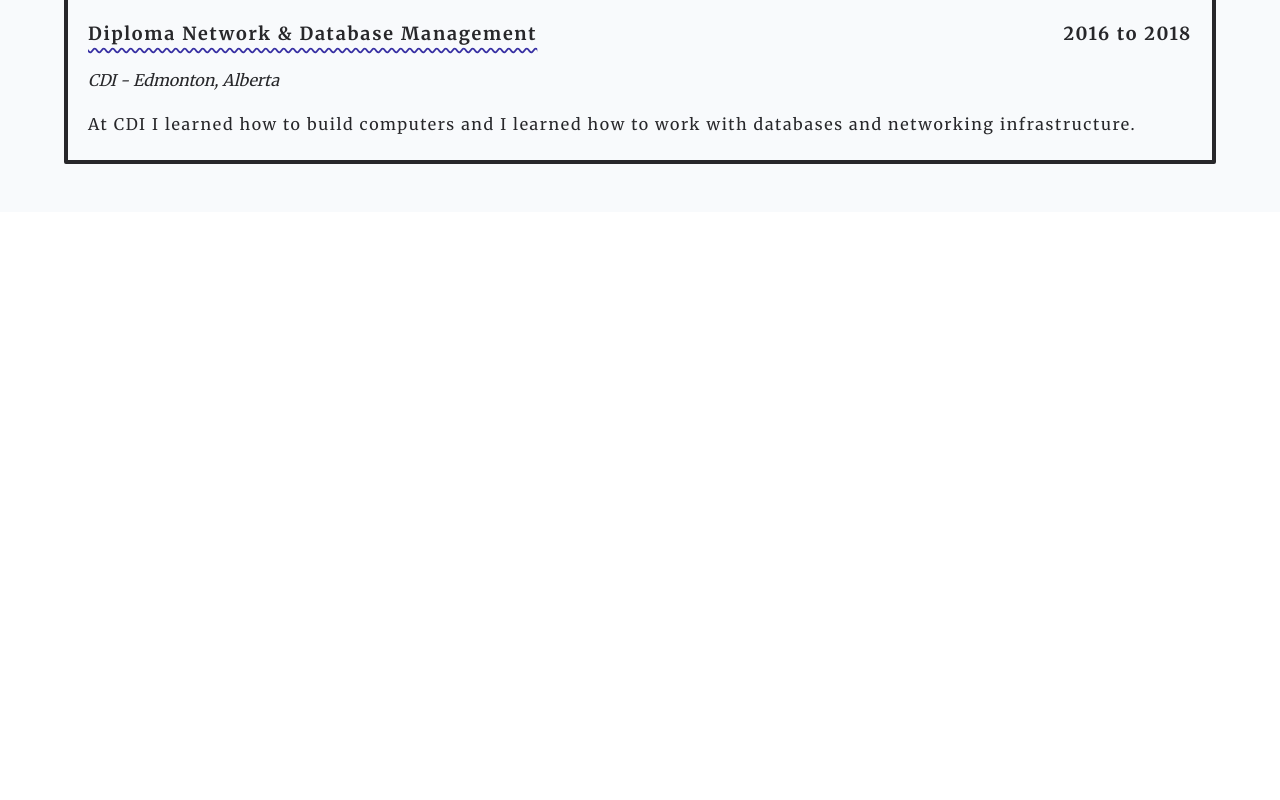
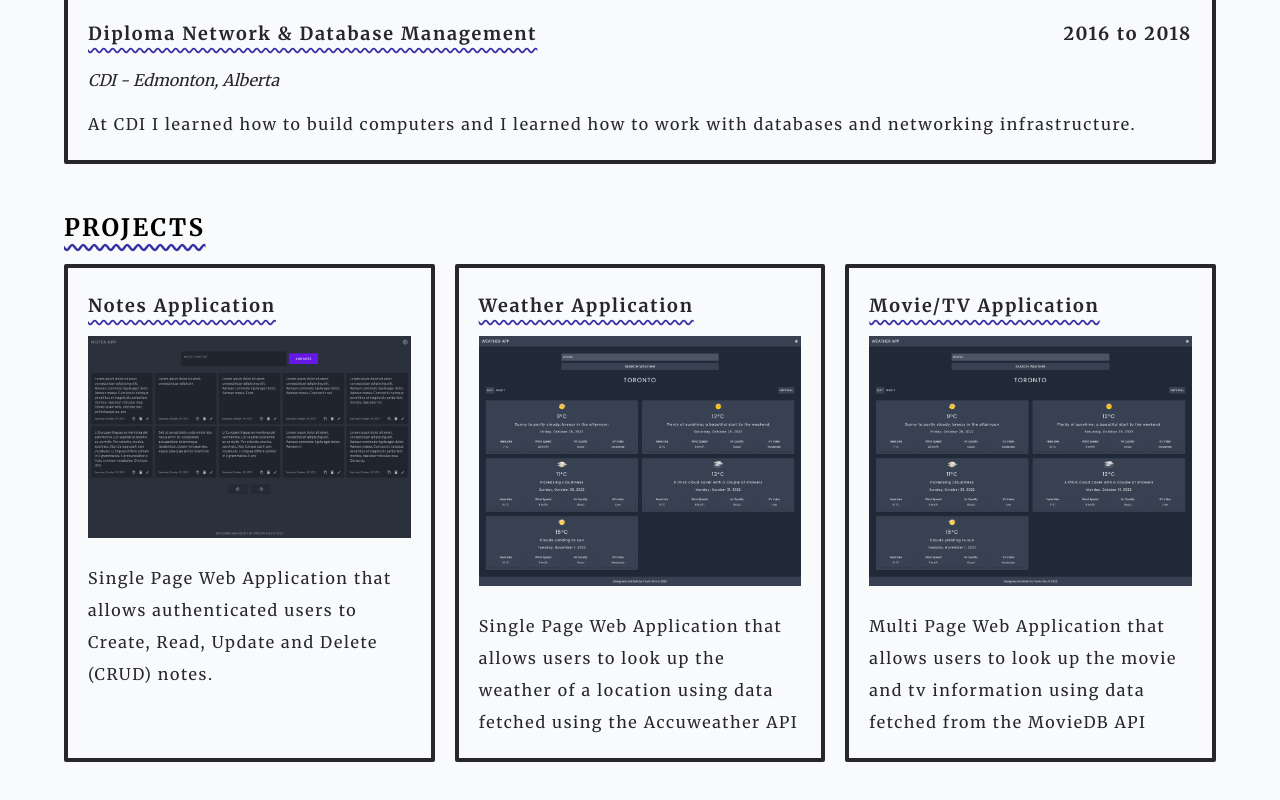
Before and after one commit to trevinshu/web-portfolio-v3, a Next.js app: page / in a window 1280 px wide. Shown: the part 1777-2577 px from the top of the page. Before the commit the page ends 1989 px from the top, so only its background shows below. Built offline with nearby package versions, Linux system fonts and the light colour scheme.

Commit message:
started projects section

```diff
--- /dev/null
+++ b/components/Projects.jsx
@@ -0,0 +1,28 @@
+import React from 'react';
+import Heading from './Heading';
+import projects from '../public/data/projects.json';
+import Image from 'next/image';
+
+function Projects() {
+  return (
+    <div className="flex flex-col gap-5">
+      <Heading>Projects</Heading>
+      <div className="grid grid-cols-3 gap-5">
+        {projects.projects.map((item) => {
+          return (
+            <div key={item.id} className="flex flex-col border-zinc-800 border-solid border-4 rounded-sm p-5 gap-3">
+              <div className="flex flex-col gap-3 sm:flex-row sm:justify-between sm:gap-0">
+                <h2 className="text-lg font-bold tracking-widest text-zinc-800 underline decoration-wavy decoration-indigo-800 underline-offset-8 leading-loose">{item.title}</h2>
+              </div>
+              <Image alt="project screenshot" src={item.image} width="350" height="350" />
+              <h3 className="text-zinc-800 italic leading-loose">{item.location}</h3>
+              <p className="text-zinc-800 text-left tracking-widest  break-words leading-loose">{item.description}</p>
+            </div>
+          );
+        })}
+      </div>
+    </div>
+  );
+}
+
+export default Projects;
--- a/pages/index.js
+++ b/pages/index.js
@@ -1,6 +1,7 @@
 import Head from 'next/head';
 import AboutMe from '../components/AboutMe';
 import Header from '../components/Header';
+import Projects from '../components/Projects';
 import Skills from '../components/Skills';
 import Timeline from '../components/Timeline';
 
@@ -17,6 +18,7 @@ export default function Home() {
         <AboutMe />
         <Skills />
         <Timeline />
+        <Projects />
       </main>
     </div>
   );
--- /dev/null
+++ b/public/data/projects.json
@@ -0,0 +1,28 @@
+{
+  "projects": [
+    {
+      "title": "Notes Application",
+      "image": "/img/react-firebase-notes-app.vercel.app_.png",
+      "description": "Single Page Web Application that allows authenticated users to Create, Read, Update and Delete (CRUD) notes.",
+      "stack": "React, Tailwind CSS, Daisy UI, Firebase",
+      "GitHub": "www.github.com",
+      "Web": "www.web.com"
+    },
+    {
+      "title": "Weather Application",
+      "image": "/img/react-weather-app-trevinshu-screenshot.png",
+      "description": "Single Page Web Application that allows users to look up the weather of a location using data fetched using the Accuweather API",
+      "stack": "React, Tailwind CSS",
+      "GitHub": "www.github.com",
+      "Web": "www.web.com"
+    },
+    {
+      "title": "Movie/TV Application",
+      "image": "/img/react-weather-app-trevinshu-screenshot.png",
+      "description": "Multi Page Web Application that allows users to look up the movie and tv information using data fetched from the MovieDB API",
+      "stack": "HTML, SASS, JavaScript",
+      "GitHub": "www.github.com",
+      "Web": "www.web.com"
+    }
+  ]
+}
```
Also changed, not shown: public/img/react-firebase-notes-app.vercel.app_.png (added), public/img/react-weather-app-trevinshu-screenshot.png (added).
